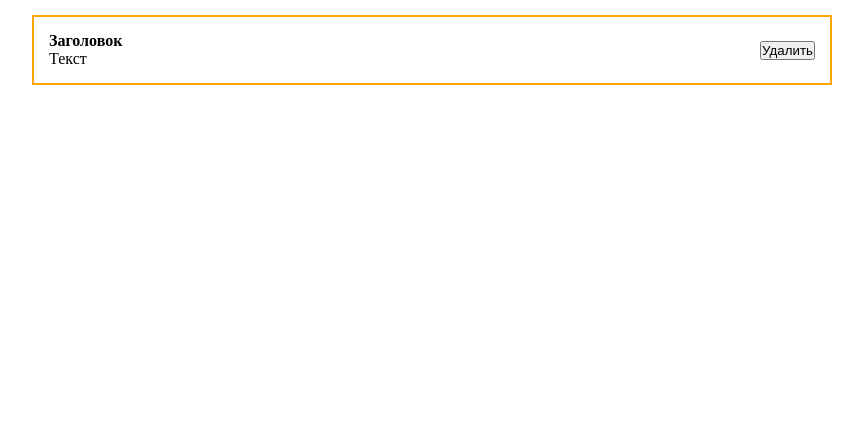
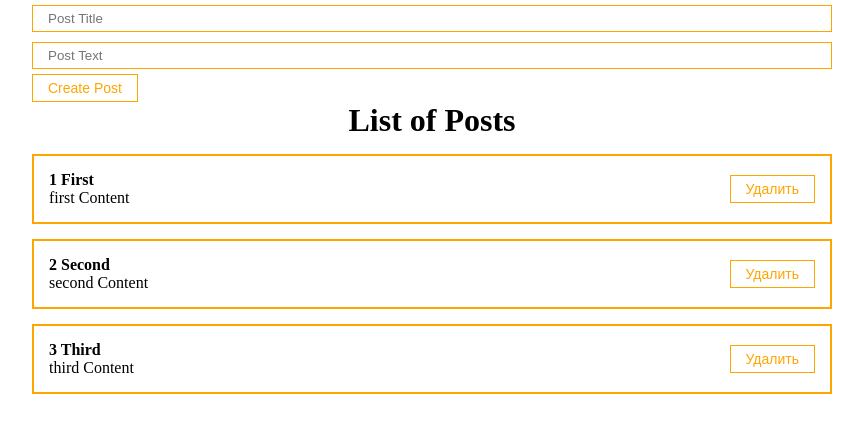
Before and after one commit to MihaDarin/fundamental-react, a React (Create React App) app: page / in a window 1280 px wide. Shown: the top 432 px of the page, without its empty margins (208-1071 px from the left). Built offline with nearby package versions, Linux system fonts and the light colour scheme.

Commit message:
изучено добавление постов, кастомные кнопки и поля ввода

```diff
--- a/src/App.css
+++ b/src/App.css
@@ -11,3 +11,7 @@
 .app_wrapper {
   width: 800px;
 }
+
+.head {
+  text-align: center;
+}
--- a/src/App.js
+++ b/src/App.js
@@ -1,10 +1,41 @@
+import { useState } from "react";
 import "./App.css";
-import { Post } from "./components/Post/Post";
+import { PostList } from "./components/PostList/PostList";
+import { MyButton } from "./components/UI/MyButton/MyButton";
+import { MyInput } from "./components/UI/MyInput/MyInput";
 
 function App() {
+  const [posts, setPosts] = useState([
+    { id: 1, title: "First", content: "first Content " },
+    { id: 2, title: "Second", content: "second Content" },
+    { id: 3, title: "Third", content: "third Content" },
+  ]);
+  const [post, setPost] = useState({ title: "", content: "" });
+
+  const addNewPost = (e) => {
+    e.preventDefault();
+    setPosts([...posts, { ...post, id: Date.now() }]);
+    setPost({ title: "", content: "" });
+  };
+
   return (
     <div className="app_wrapper">
-      <Post />
+      <form>
+        <MyInput
+          onChange={(e) => setPost({ ...post, title: e.target.value })}
+          value={post.title}
+          type="text"
+          placeholder="Post Title"
+        />
+        <MyInput
+          value={post.content}
+          onChange={(e) => setPost({ ...post, content: e.target.value })}
+          type="text"
+          placeholder="Post Text"
+        />
+        <MyButton onClick={addNewPost}>Create Post</MyButton>
+      </form>
+      <PostList posts={posts} title="List of Posts" />
     </div>
   );
 }
--- a/src/components/Post/Post.js
+++ b/src/components/Post/Post.js
@@ -1,13 +1,16 @@
 import React from "react";
+import { MyButton } from "../UI/MyButton/MyButton";
 import style from "./Post.module.css";
 export const Post = (props) => {
   return (
     <div className={style.post_wrapper}>
       <div>
-        <strong>Заголовок</strong>
-        <div>Текст</div>
+        <strong>
+          {props.number} {props.post.title}
+        </strong>
+        <div>{props.post.content}</div>
       </div>
-      <button>Удалить</button>
+      <MyButton>Удалить</MyButton>
     </div>
   );
 };
--- /dev/null
+++ b/src/components/PostList/PostList.js
@@ -0,0 +1,13 @@
+import React from "react";
+// import style from "./Post.module.css";
+import { Post } from "../Post/Post";
+export const PostList = ({ posts, title }) => {
+  return (
+    <div>
+      <h1 className="head">{title}</h1>
+      {posts.map((post, index) => {
+        return <Post number={index + 1} post={post} key={post.id} />;
+      })}
+    </div>
+  );
+};
--- /dev/null
+++ b/src/components/UI/MyButton/MyButton.js
@@ -0,0 +1,9 @@
+import React from "react";
+import style from "./MyButton.module.css";
+export const MyButton = ({ children, ...props }) => {
+  return (
+    <button {...props} className={style.myBTN}>
+      {children}
+    </button>
+  );
+};
--- /dev/null
+++ b/src/components/UI/MyButton/MyButton.module.css
@@ -0,0 +1,8 @@
+.myBTN {
+  padding: 5px 15px;
+  color: orange;
+  font-size: 14px;
+  background: transparent;
+  border: 1px solid orange;
+  cursor: pointer;
+}
--- /dev/null
+++ b/src/components/UI/MyInput/MyInput.js
@@ -0,0 +1,5 @@
+import React from "react";
+import style from "./MyInput.module.css";
+export const MyInput = (props) => {
+  return <input className={style.myInput} {...props} />;
+};
--- /dev/null
+++ b/src/components/UI/MyInput/MyInput.module.css
@@ -0,0 +1,6 @@
+.myInput {
+  width: 100%;
+  padding: 5px 15px;
+  margin: 5px 0;
+  border: 1px solid orange;
+}
```
